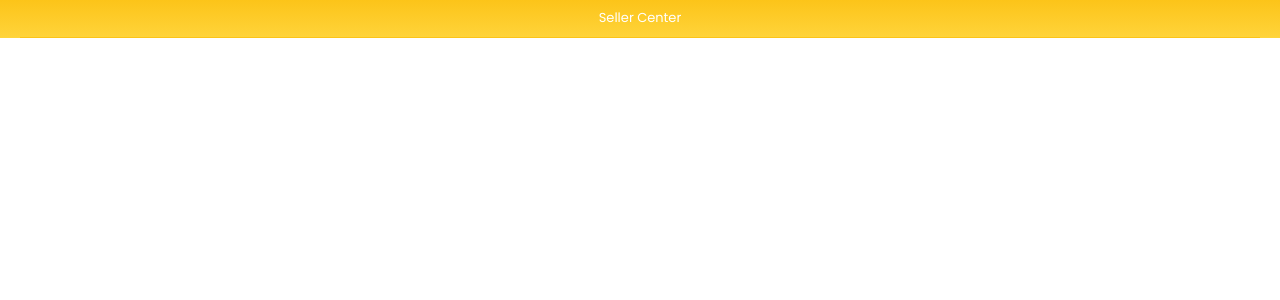
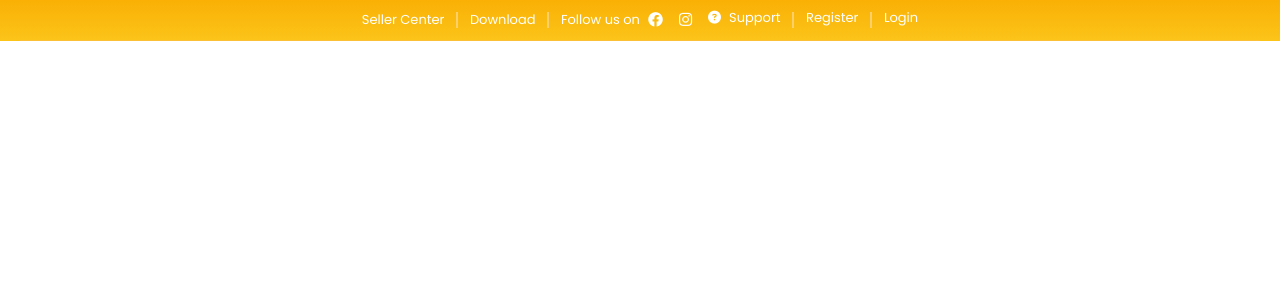
Before and after one commit to prudv13/splurge, a React app: page / in a window 1280 px wide. Shown: the top 300 px of the page. Built offline with nearby package versions, Linux system fonts and the light colour scheme.

Commit message:
header content top

```diff
--- a/package.json
+++ b/package.json
@@ -19,7 +19,8 @@
     "react": "^18.2.0",
     "react-dom": "^18.2.0",
     "react-redux": "^8.1.3",
-    "react-router-dom": "^6.17.0"
+    "react-router-dom": "^6.17.0",
+    "react-slick": "^0.29.0"
   },
   "devDependencies": {
     "@babel/core": "^7.23.2",
--- a/src/App.scss
+++ b/src/App.scss
@@ -4,8 +4,8 @@
 
 $clr-black: #000;
 $clr-white: #fff;
-$clr-yellow: #fcc419;
-$clr-light-yellow: #ffd43b;
+$clr-yellow: #fab005;
+$clr-light-yellow: #fcc419;
 $clr-light-gray: #F2F2F2;
 $clr-light: #F4F4F4;
 $clr-whitesmoke: #F5F5F5;
@@ -199,6 +199,52 @@ input, textarea, select {
     &-7{padding-left: 72px; padding-right: 72px;}
 }
 
+.mt{
+    &-1{margin-top: 1px;}
+    &-2{margin-top: 2px; }
+    &-3{margin-top: 3px;}
+    &-4{margin-top: 4px;}
+    &-5{margin-top: 5px;}
+    &-6{margin-top: 6px;}
+    &-7{margin-top: 7px;}
+    &-8{margin-top: 8px;}
+    &-9{margin-top: 9px;}
+    &-10{margin-top: 10px;}
+    &-11{margin-top: 11px;}
+    &-12{margin-top: 12px;}
+    &-13{margin-top: 13px;}
+    &-14{margin-top: 14px;}
+    &-15{margin-top: 15px;}
+    &-16{margin-top: 16px;}
+    &-17{margin-top: 17px;}
+    &-18{margin-top: 18px;}
+    &-19{margin-top: 19px;}
+    &-20{margin-top: 20px;}
+}
+
+.mb{
+    &-1{margin-bottom: 1px;}
+    &-2{margin-bottom: 2px;}
+    &-3{margin-bottom: 3px;}
+    &-4{margin-bottom: 4px;}
+    &-5{margin-bottom: 5px;}
+    &-6{margin-bottom: 6px;}
+    &-7{margin-bottom: 7px;}
+    &-8{margin-bottom: 8px;}
+    &-9{margin-bottom: 9px;}
+    &-10{margin-bottom: 10px;}
+    &-11{margin-bottom: 11px;}
+    &-12{margin-bottom: 12px;}
+    &-13{margin-bottom: 13px;}
+    &-14{margin-bottom: 14px;}
+    &-15{margin-bottom: 15px;}
+    &-16{margin-bottom: 16px;}
+    &-17{margin-bottom: 17px;}
+    &-18{margin-bottom: 18px;}
+    &-19{margin-bottom: 19px;}
+    &-20{margin-bottom: 20px;}
+}
+
 .my{
     &-1{margin-top: 4px; margin-right: 4px;}
     &-2{margin-top: 8px; margin-bottom: 8px;}
@@ -228,10 +274,10 @@ input, textarea, select {
 // lines ==========================================
 
 .vert-line {
-    width: 2px;
-    background-color: lighten($clr-yellow, 10%);
+    width: 1.5px;
+    background-color: lighten($clr-yellow, 20%);
     height: 16px;
-    margin: 0 12px;
+    margin: 4px 12px;
 }
 
 .no-wrap{
--- a/src/components/Header/Header.jsx
+++ b/src/components/Header/Header.jsx
@@ -10,11 +10,57 @@ const Header = () => {
           <div className='header-cnt-top fs-13 py-2 flex align-center justify-between'>
             <div className='header-cnt-top-l'>
               <ul className='flex top-links align-center'>
-                <li>
+                <li className='mt-2'>
                   <Link to='/seller'>Seller Center</Link>
+                </li>
+                <li className='vert-line mt-2'></li>
+                <li className='mt-2'>
+                  <Link to='/download'>Download</Link>
+                </li>
+                <li className='vert-line mt-2'></li>
+                <li className='flex align-center'>
+                  <span className='fs-13 mt-2'>Follow us on</span>
+                  <ul className='social-links flex align-center'>
+                    <li className='mx-2'>
+                      <a href='www.facebook.com' className='fs-15'>
+                        <i className='fab fa-facebook'></i>
+                      </a>
+                    </li>
+                    <li className='mx-2'>
+                      <a href='www.instagram.com' className='fs-15'>
+                        <i className='fab fa-instagram'></i>
+                      </a>
+                    </li>
+                  </ul>
                 </li>
               </ul>
             </div>
+
+            <div className='header-cnt-top-r'>
+              <ul className='top-links flex align-center'>
+                <li>
+                  <Link to='/' className='top-link-itm'>
+                    <span className='top-link-icon mx-2'>
+                      <i className='fa-solid fa-circle-question'></i>
+                    </span>
+                    <span className='top-link-itm-txt'>Support</span>
+                  </Link>
+                </li>
+                <li className='vert-line'></li>
+                <li>
+                  <Link to='/' className=''>
+                    <span className='top-link-itm-txt'>Register</span>
+                  </Link>
+                </li>
+                <li className='vert-line'></li>
+                <li>
+                  <Link to='/' className=''>
+                    <span className='top-link-itm-txt'>Login</span>
+                  </Link>
+                </li>
+              </ul>
+            </div>
+
           </div>
         </div>
       </div>
--- a/src/components/Header/Header.scss
+++ b/src/components/Header/Header.scss
@@ -2,10 +2,10 @@
 
 .header{
     background: #fab005;
-    background: linear-gradient(180deg, #fcc419 0%, #ffd43b 100%);
+    background: linear-gradient(180deg, #fab005 0%, #fcc419 100%);
 
     .header-cnt-top{
-        border-bottom: 1px solid #fcc419;
+        border-bottom: 1px solid lighten($clr-yellow, 10%);
     }
 
     @media screen and (max-width: 992px) {
--- /dev/null
+++ b/src/utils/apiURL.js
@@ -0,0 +1 @@
+export const BASE_URL = 'https://dummyjson.com/';
```
Also changed, not shown: 1 other file (tests, documents, lock files or other folders).
